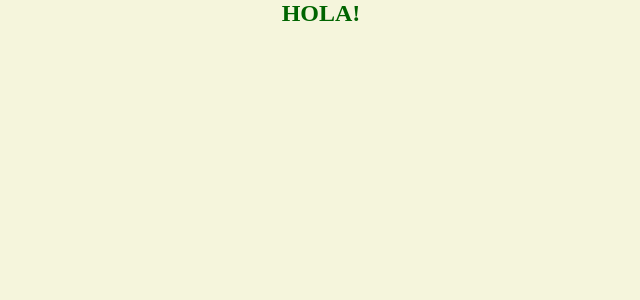
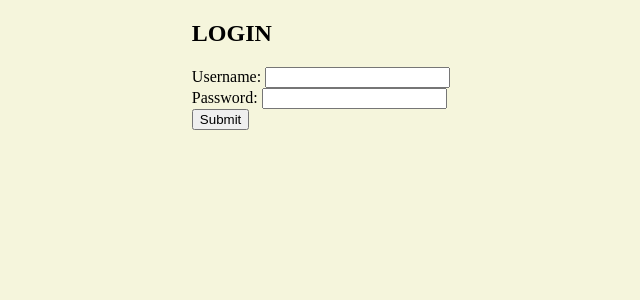
Before and after one commit to vespinozagallegos/DEMO-M3-C10-ReactForms, a React (Vite) app in the folder Clase 10 React Forms/: page / in a window 1280 px wide. Shown: the top 300 px of the page, without its empty margins (319-959 px from the left). Built offline with nearby package versions, Linux system fonts and the light colour scheme.

Commit message:
Estructura inicial de Formulario según demo

```diff
--- a/Clase 10 React Forms/src/App.jsx
+++ b/Clase 10 React Forms/src/App.jsx
@@ -1,10 +1,23 @@
 import styles from './App.module.css'
+console.log(styles);
 
 
 function App() {
 
   return (
-    <div className={styles.title}>HOLA!</div>
+    <form>
+      <h2>LOGIN</h2>
+      <div>
+        <label>Username: </label>
+        <input />
+      </div>
+
+      <div>
+        <label>Password: </label>
+        <input />
+      </div>
+      <button>Submit</button>
+    </form>
   );
 }
 
```
